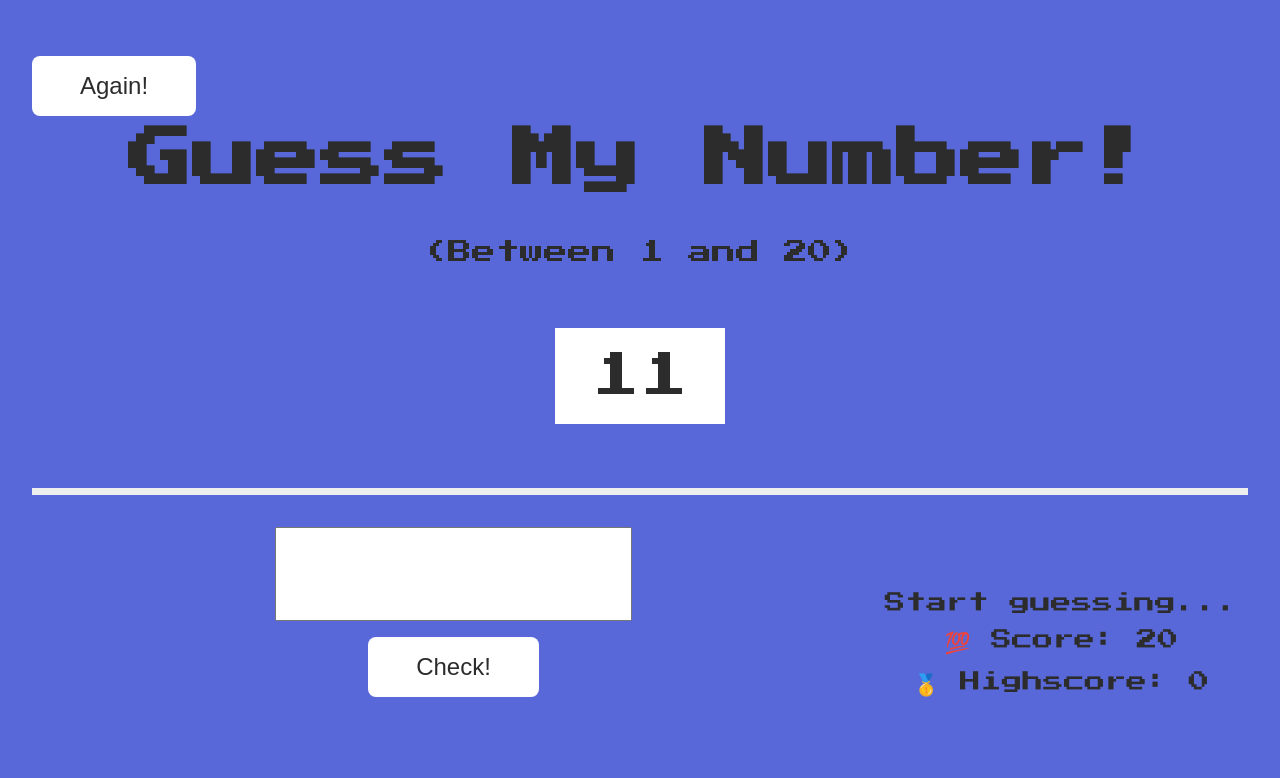
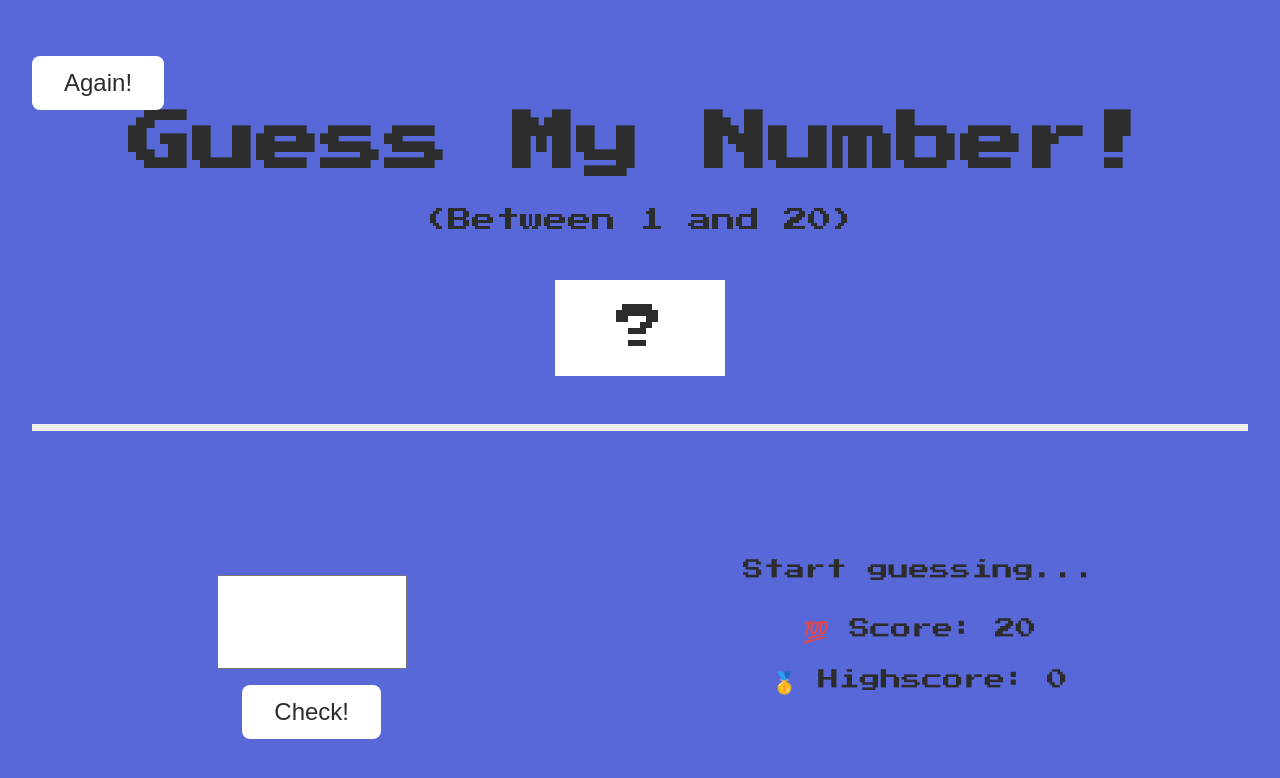
Before and after one commit to altramax/Guess-My-Number, a plain HTML site: page index.html in a window 1280 px wide. Both pictures are taken after a click on the button "Again!". Drawn offline with Linux system fonts and the light colour scheme.

Commit message:
Guess My Number

```diff
--- a/scripts.js
+++ b/scripts.js
@@ -2,46 +2,62 @@
 
 let secretNumber = Math.trunc(Math.random() * 20) + 1;
 
-const question = document.querySelector('.number');
-question.textContent = secretNumber;
+let question = document.querySelector('.number');
+let guess = document.querySelector('.guess');
 
-const guess = document.querySelector('.guess');
-const again = document.querySelector('.again');
-const check = document.querySelector('.check');
-const score = document.querySelector('.score');
-const highscore = document.querySelector('.highscore');
-const message = document.querySelector('.message');
-// guess.textContent = "";
+let again = document.querySelector('.again');
+let check = document.querySelector('.check');
 
+let message = document.querySelector('.message');
+let container = document.querySelector('.container');
+let score = document.querySelector('.score');
+document.querySelector('.score').textContent = 20;
+let highscore = document.querySelector('.highscore');
+document.querySelector('.highscore').textContent = 0;
 
 check.addEventListener('click', function(){
   if(!guess.value){
     message.textContent = "invalid input"
     score.textContent-- ;
+    guess.value = "";
   } else if (guess.value == secretNumber){
     message.textContent = "You win";
     if(score.textContent > highscore.textContent)
     {highscore.textContent = score.textContent} ;
-    document.querySelector('.container').style('background-color: #60b347');
+    container.style.backgroundColor = '#60b347';
+    question.style.width = '20%';
+    question.style.padding = '2rem';
+    question.textContent = secretNumber;
+    guess.value = "";
   } else if (guess.value != secretNumber) {
-        if(guess.value > secretNumber && guess.value <= (secretNumber +5)){
+
+    if(guess.value < 1 || guess.value > 20){
+        message.textContent = "invalid input"
+        score.textContent-- ;
+        guess.value = "";
+      }else if(guess.value > secretNumber && guess.value <= (secretNumber +5)){
         message.textContent = "You're Close, just a little lower";
         score.textContent-- ;
+        guess.value = "";
         }else if(guess.value < secretNumber && guess.value >= (secretNumber - 5)){
         message.textContent = "You're Close, just a little higher";
         score.textContent-- ;
+        guess.value = "";
         }else if(guess.value > secretNumber){
         message.textContent = "too high";
         score.textContent-- ;
+        guess.value = "";
         }else{
         message.textContent = "too low";
         score.textContent-- ;
+        guess.value = "";
         }
   }
 
   if(score.textContent < 1){
     message.textContent = "you lost the game";
     score.textContent = '0';
+    guess.value = "";
   }
 })
 
@@ -50,8 +66,9 @@ again.addEventListener('click', function(){
     guess.value = "";
     message.textContent = "Start guessing...";
     secretNumber = Math.trunc(Math.random() * 20) + 1;
-    question.textContent = secretNumber;
-    document.querySelector('.container').style('background-color: #5968D9');
+    question.textContent = "?";
+    container.style.backgroundColor = '#5968D9';
+    question.style.width = '10%';
 })
 
 
--- a/styles.css
+++ b/styles.css
@@ -18,7 +18,7 @@
 
 .head{
     text-align: center;
-    padding-top: 4.5rem;
+    padding-top: 4rem;
     font-size: 2.4rem;
 }
 
@@ -47,7 +47,7 @@
 
 .number{
  text-align: center;
- padding: 1.5rem;
+ padding: 1rem;
  font-size: 2rem;
  margin: 1.5rem auto;
  width: 10%;
@@ -55,11 +55,12 @@
 }
 
 .guess{
+    text-align: center;
     display: block;
-    width: 70%;
-    margin: auto;
+    width: 8rem;
+    margin: 3rem auto 0 auto;
     padding: 0.5rem;
-    font-size: 1.2rem;
+    font-size: 1.3rem;
 }
 
 .check{
@@ -70,6 +71,7 @@
 .right{
     margin: 3rem auto;
     text-align: center;
+    line-height: 1.2rem;
 }
 
 .label-score{
@@ -86,48 +88,59 @@
       }
 
       .main{
+        margin-top: 3rem;
         display: flex;
         align-items: center;
         justify-content: space-around;
       }
 
       .head{
-        padding-top: 3rem;
+        padding-top: 2rem;
         font-size: 4rem;
     }
 
     .btn{
         font-size: 1.5rem;
-        padding: 1rem 3rem;
+        padding: 0.8rem 2rem;
     }
 
     .btw{
-        margin: 2rem auto;
+        margin: 1rem auto;
         font-size: 1.5rem;
     }
 
     .number{
         padding: 1.5rem;
         font-size: 3rem;
-        margin: 4rem auto;
+        margin: 3rem auto;
         width: 10%;
        }
 
 
     .guess{
         text-align: center;
+        width: 35%;
         display: block;
-        width: 40%;
         font-size: 4rem;
     }
 
-    .main{
-        margin-top: 2rem;
-    }
+    .left{
+        margin-top: 3rem;
+        width: 40%;
+}
 
       .right{
-        margin: 3rem auto 0 auto;
+        width: 48%;
+        margin: 1rem 0 0 0;
         font-size: 1.3rem;
+      }
+
+      .message{
+        margin-bottom: 2.5rem;
+      }
+
+      .label-score{
+        margin-bottom: 2rem;
       }
 }
 /* LAYOUT */
```
Lines whose indentation alone changed are shown as unchanged.
